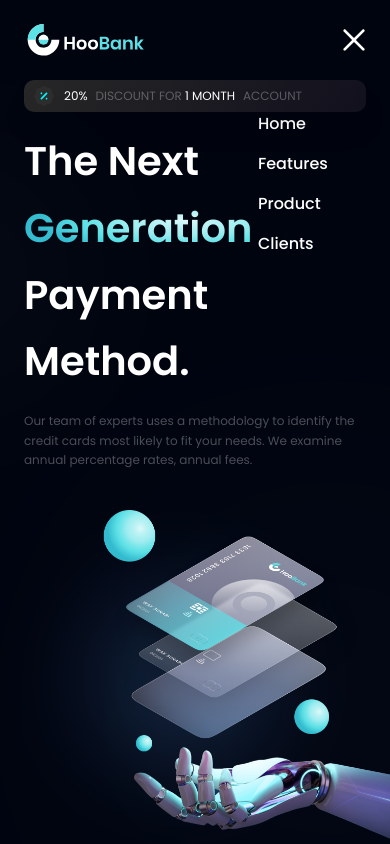
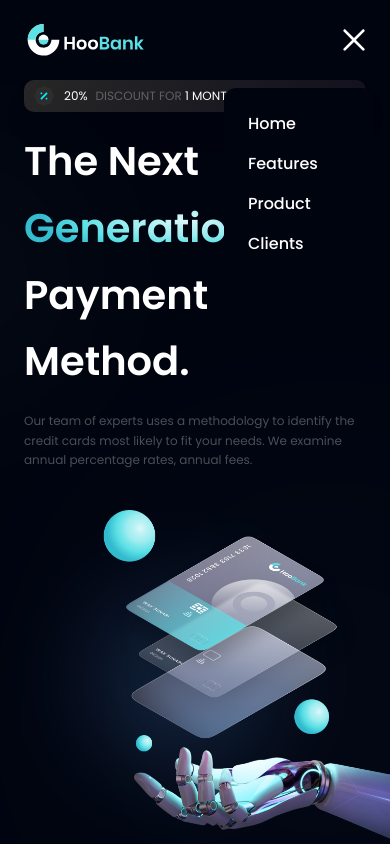
Before and after one commit to kimicasamina/hoobank-landing-page, a React (Vite) app: page / in a window 390 px wide. Both pictures are taken after a click on the picture 354 px from the left and 40 px from the top of the page. Shown: the top 844 px of the page. Built offline with nearby package versions, Linux system fonts and the light colour scheme.

Commit message:
fix: mobile menu sidebar

```diff
--- a/src/components/Navbar.jsx
+++ b/src/components/Navbar.jsx
@@ -34,7 +34,7 @@ const Navbar = () => {
                 className='w-[24px] h-[24px] object-contain'
                 onClick={() => setToggle((prev) => !prev)}
             />
-            <div className={`${toggle ? 'flex' : 'hidden'} bg-primary p-6 absolute top-20 right-0 mx-4 my-2 min-w-[140px] rounded-xl sidebar`}>
+            <div className={`${toggle ? 'flex' : 'hidden'} bg-primary p-6 absolute top-20 right-0 mx-4 my-2 min-w-[150px] rounded-xl sidebar z-[5]`}>
             <ul className="list-none flex flex-col justify-end items-start flex-1">
                 {navLinks.map((nav, index) => {
                     return(
```
